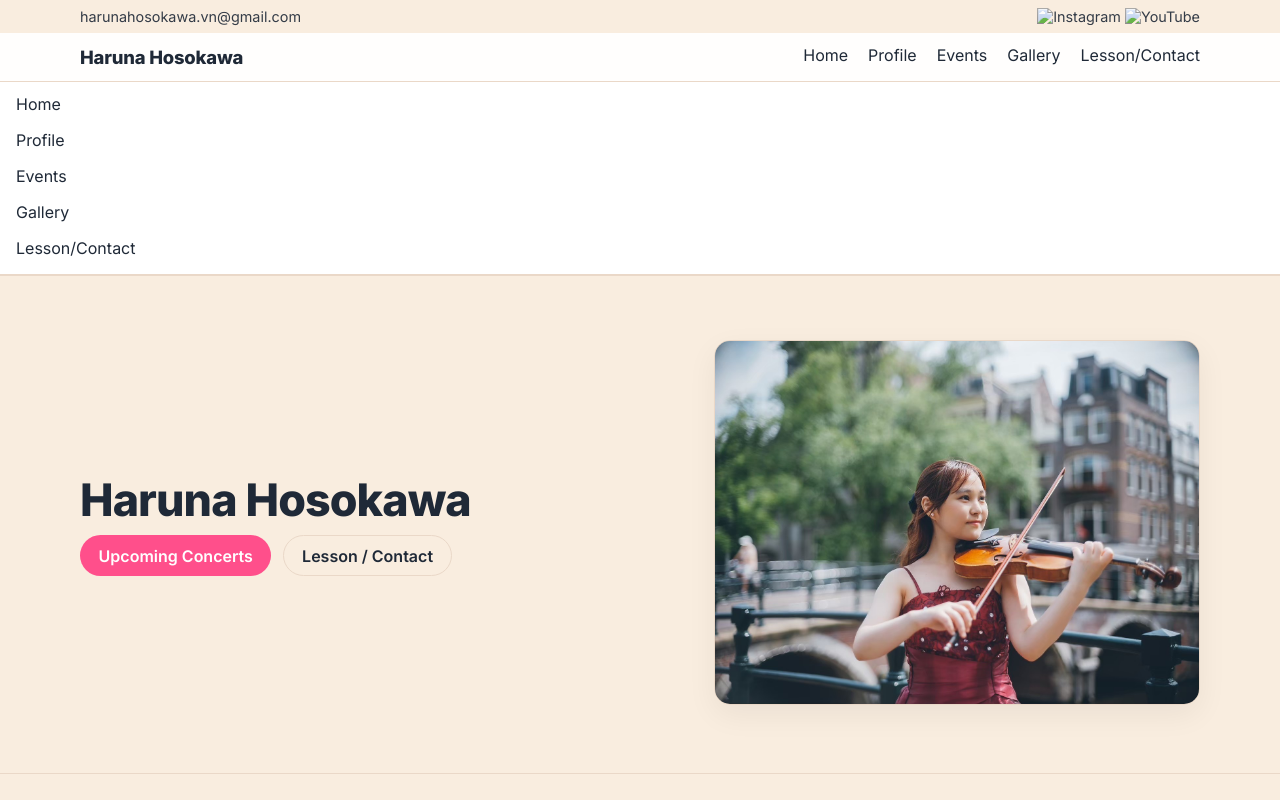
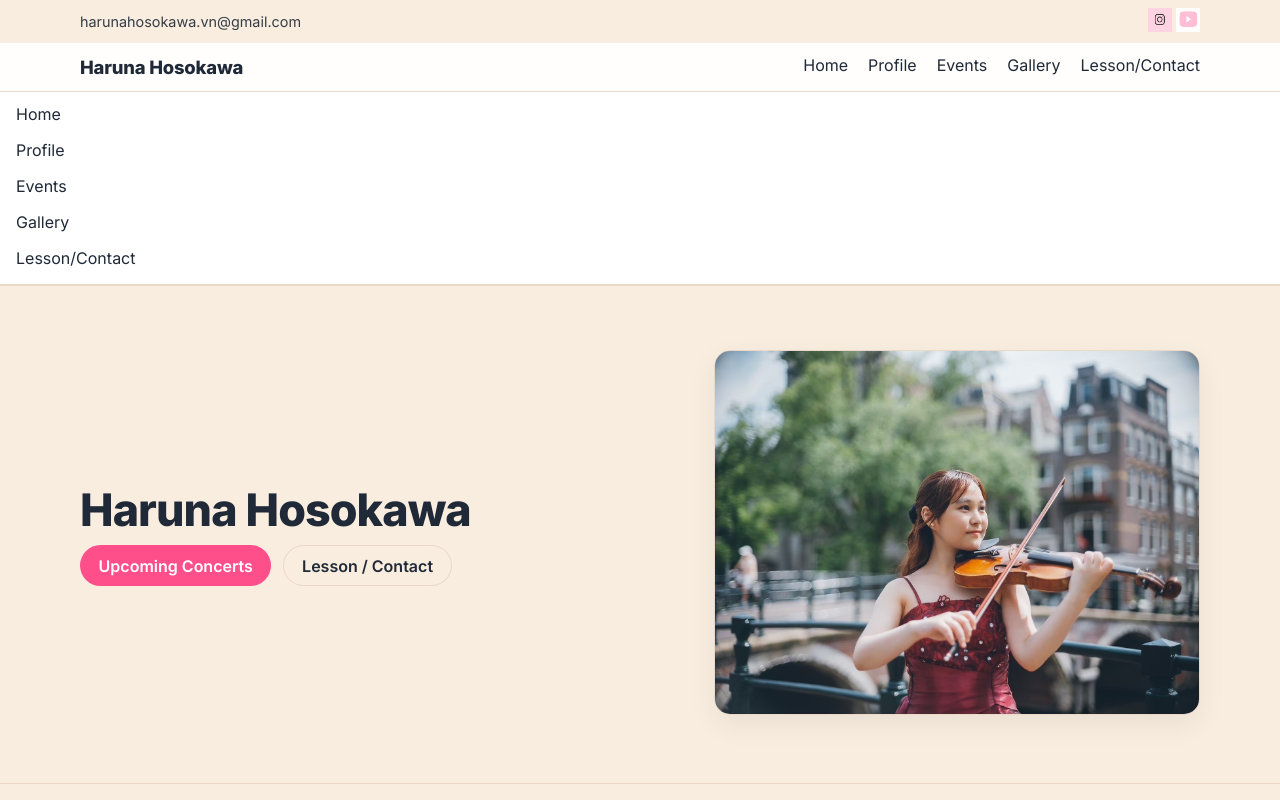
Before and after one commit to chomupdding14/haruna-hosokawa-va, a plain HTML site: page index.html in a window 1280 px wide. Shown: the top 800 px of the page. Drawn offline with Linux system fonts and the light colour scheme.

Commit message:
Update index.html

```diff
--- a/index.html
+++ b/index.html
@@ -31,12 +31,12 @@
         <!-- Instagram -->
         <a class="topbar-link" href="https://www.instagram.com/haruna_hosokawa"
            target="_blank" rel="noopener noreferrer">
-          <img src="./assist/img/instagram.png" alt="Instagram" width="24" height="24">
+          <img src="./assets/img/instagram.png" alt="Instagram" width="24" height="24">
         </a>
         <!-- YouTube -->
         <a class="topbar-link" href="https://www.youtube.com/@harunahosokawaviolinist"
            target="_blank" rel="noopener noreferrer">
-          <img src="./assist/img/youtube.png" alt="YouTube" width="24" height="24">
+          <img src="./assets/img/youtube.png" alt="YouTube" width="24" height="24">
         </a>
       </div>
     </div>
```
